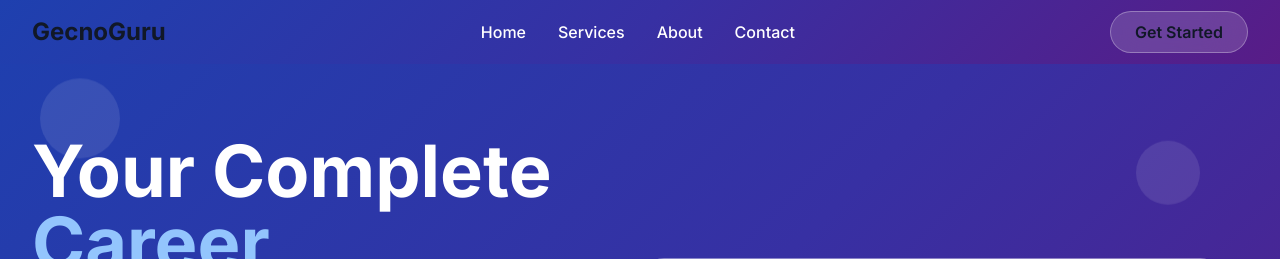
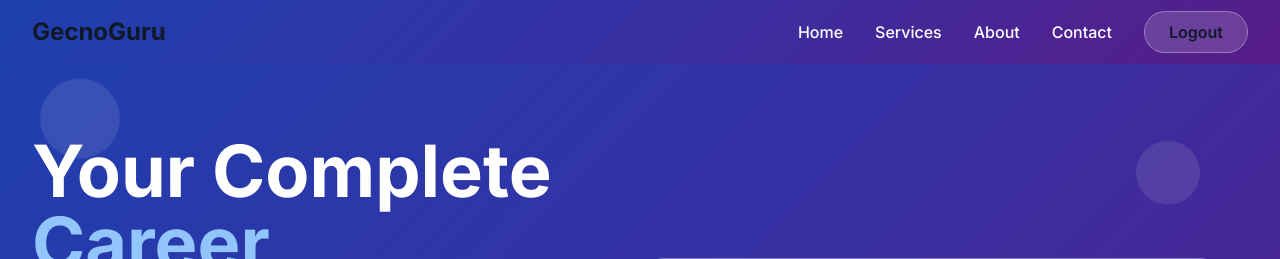
Before and after one commit to nerajlal/gecno_guru, a Laravel app: page / in a window 1280 px wide. Shown: the top 259 px of the page. Run offline with Laravel 10, Linux system fonts and the light colour scheme; the visitor is signed in with stand-in values (Sample User, id 1); some libraries are stand-ins or nearby versions.

Commit message:
feat: Implement role-based redirect and conditional logout button
- Updated the `login` method in `AuthController` to redirect users based on their `user_type`.
- Admins are redirected to `/admin/dashboard`, while regular users are redirected to the homepage.
- The header now conditionally displays a 'Logout' button for authenticated users and the 'Get Started' button for guests.

```diff
--- a/app/Http/Controllers/AuthController.php
+++ b/app/Http/Controllers/AuthController.php
@@ -54,6 +54,10 @@ class AuthController extends Controller
         if (Auth::attempt($credentials)) {
             $request->session()->regenerate();
 
+            if (Auth::user()->user_type === 'admin') {
+                return redirect()->intended('admin/dashboard');
+            }
+
             return redirect()->intended('/');
         }
 
--- a/resources/views/header.blade.php
+++ b/resources/views/header.blade.php
@@ -141,15 +141,24 @@
                         <span class="text-blue-300">Gecno</span>Guru
                     </div>
                 </div>
-                <div class="hidden md:flex space-x-8">
+                <div class="hidden md:flex items-center space-x-8">
                     <a href="#home" class="text-white hover:text-blue-300 transition-colors duration-200 font-medium">Home</a>
                     <a href="#services" class="text-white hover:text-blue-300 transition-colors duration-200 font-medium">Services</a>
                     <a href="#about" class="text-white hover:text-blue-300 transition-colors duration-200 font-medium">About</a>
                     <a href="#contact" class="text-white hover:text-blue-300 transition-colors duration-200 font-medium">Contact</a>
+                    @auth
+                        <form method="POST" action="{{ route('logout') }}">
+                            @csrf
+                            <button type="submit" class="glass-effect px-6 py-2 rounded-full text-white font-semibold hover:bg-white hover:bg-opacity-25 transition-all duration-200 border border-white border-opacity-30">
+                                Logout
+                            </button>
+                        </form>
+                    @else
+                        <button class="glass-effect px-6 py-2 rounded-full text-white font-semibold hover:bg-white hover:bg-opacity-25 transition-all duration-200 border border-white border-opacity-30 get-started-btn">
+                            Get Started
+                        </button>
+                    @endauth
                 </div>
-                <button class="hidden md:block glass-effect px-6 py-2 rounded-full text-white font-semibold hover:bg-white hover:bg-opacity-25 transition-all duration-200 border border-white border-opacity-30 get-started-btn">
-                    Get Started
-                </button>
 
                 <!-- Mobile menu button -->
                 <div class="md:hidden">
@@ -169,9 +178,18 @@
                 <a href="#services" class="text-white hover:text-blue-300 transition-colors duration-200 font-medium">Services</a>
                 <a href="#about" class="text-white hover:text-blue-300 transition-colors duration-200 font-medium">About</a>
                 <a href="#contact" class="text-white hover:text-blue-300 transition-colors duration-200 font-medium">Contact</a>
-                <button class="glass-effect px-6 py-2 rounded-full text-white font-semibold hover:bg-white hover:bg-opacity-25 transition-all duration-200 border border-white border-opacity-30 w-full get-started-btn">
-                    Get Started
-                </button>
+                @auth
+                    <form method="POST" action="{{ route('logout') }}">
+                        @csrf
+                        <button type="submit" class="glass-effect px-6 py-2 rounded-full text-white font-semibold hover:bg-white hover:bg-opacity-25 transition-all duration-200 border border-white border-opacity-30 w-full">
+                            Logout
+                        </button>
+                    </form>
+                @else
+                    <button class="glass-effect px-6 py-2 rounded-full text-white font-semibold hover:bg-white hover:bg-opacity-25 transition-all duration-200 border border-white border-opacity-30 w-full get-started-btn">
+                        Get Started
+                    </button>
+                @endauth
             </div>
         </div>
     </nav>
```
